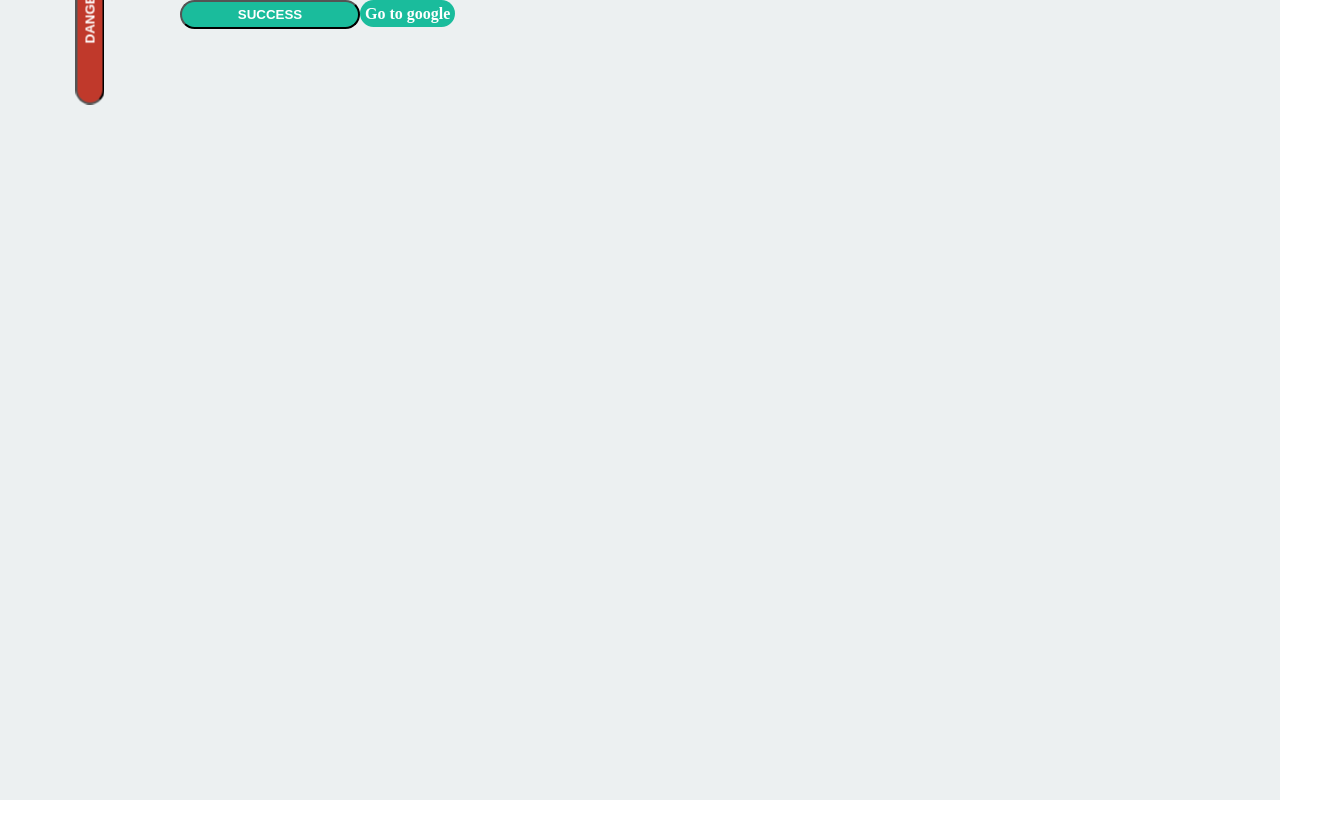
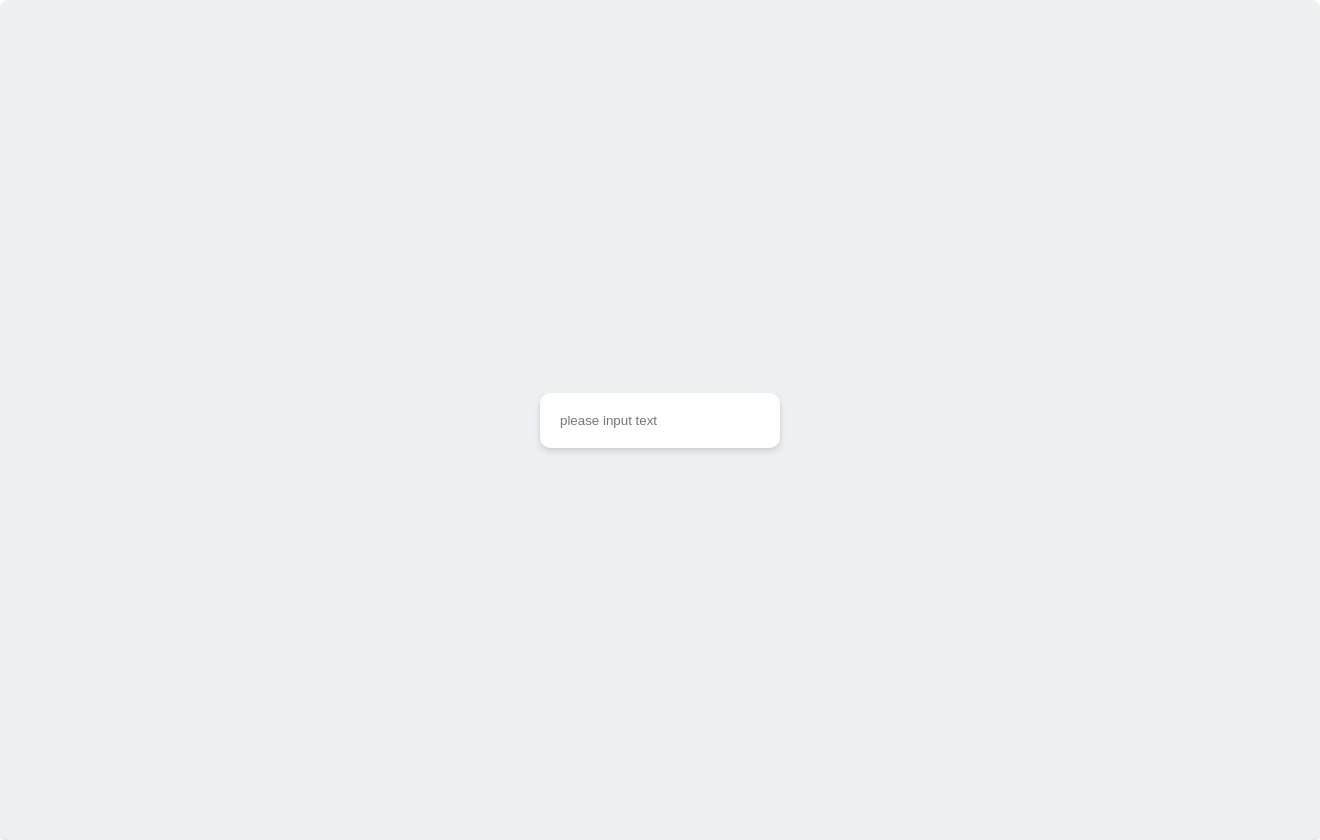
Before and after one commit to antaehyeon/hello-styled-components, a React (Create React App) app: page / in a window 1280 px wide. Shown: the whole page, 1320 px wide, since content can reach past the window. Before the commit the page ends 800 px from the top, so only its background shows below. Built offline with nearby package versions, Linux system fonts and the light colour scheme.

Commit message:
Feat: Extra Attributes and Mixins

```diff
--- a/src/App.js
+++ b/src/App.js
@@ -8,56 +8,36 @@
   }
 `;
 
+const awesomeCard = css`
+  box-shadow: 0 4px 6px rgba(50, 50, 93, 0.11), 0 1px 3px rgba(0, 0, 0, 0.08);
+  background-color: white;
+  border-radius: 10px;
+  padding: 20px;
+`;
+
+const Input = styled.input.attrs({ required: true })`
+  width: 200px;
+  border: none;
+  ${awesomeCard}
+`;
+
+const Container = styled.div`
+  height: 100vh;
+  width: 100%;
+  display: flex;
+  justify-content: center;
+  align-items: center;
+  ${awesomeCard}
+  background-color: #ecf0f1;
+`;
+
 const App = () => {
   return (
     <Container>
       <GlobalStyle />
-      <Button danger>DANGER</Button>
-      <Button success>SUCCESS</Button>
-      <Anchor href="http://google.com">Go to google</Anchor>
+      <Input placeholder="please input text" />
     </Container>
   );
 };
 
-const Container = styled.div`
-  height: 100vh;
-  width: 100%;
-  background-color: #ecf0f1;
-`;
-
-const Button = styled.button`
-  border-radius: 50px;
-  padding: 5px;
-  min-width: 180px;
-  color: white;
-  font-weight: 600;
-  -webkit-appearance: none;
-  cursor: pointer;
-  &:active,
-  $:focus {
-    outline: none;
-  }
-  background-color: ${props => (props.danger ? "#c0392b" : "#1abc9c")};
-  ${props => {
-    if (props.danger) {
-      return css`
-        animation: ${rotation} 2s linear infinite;
-      `;
-    }
-  }}
-`;
-
-const Anchor = styled(Button.withComponent("a"))`
-  text-decoration: none;
-`;
-
-const rotation = keyframes`
-  from {
-    transform: rotate(0deg);
-  }
-  to {
-    transform: rotate(360deg);
-  }
-`;
-
 export default App;
```
